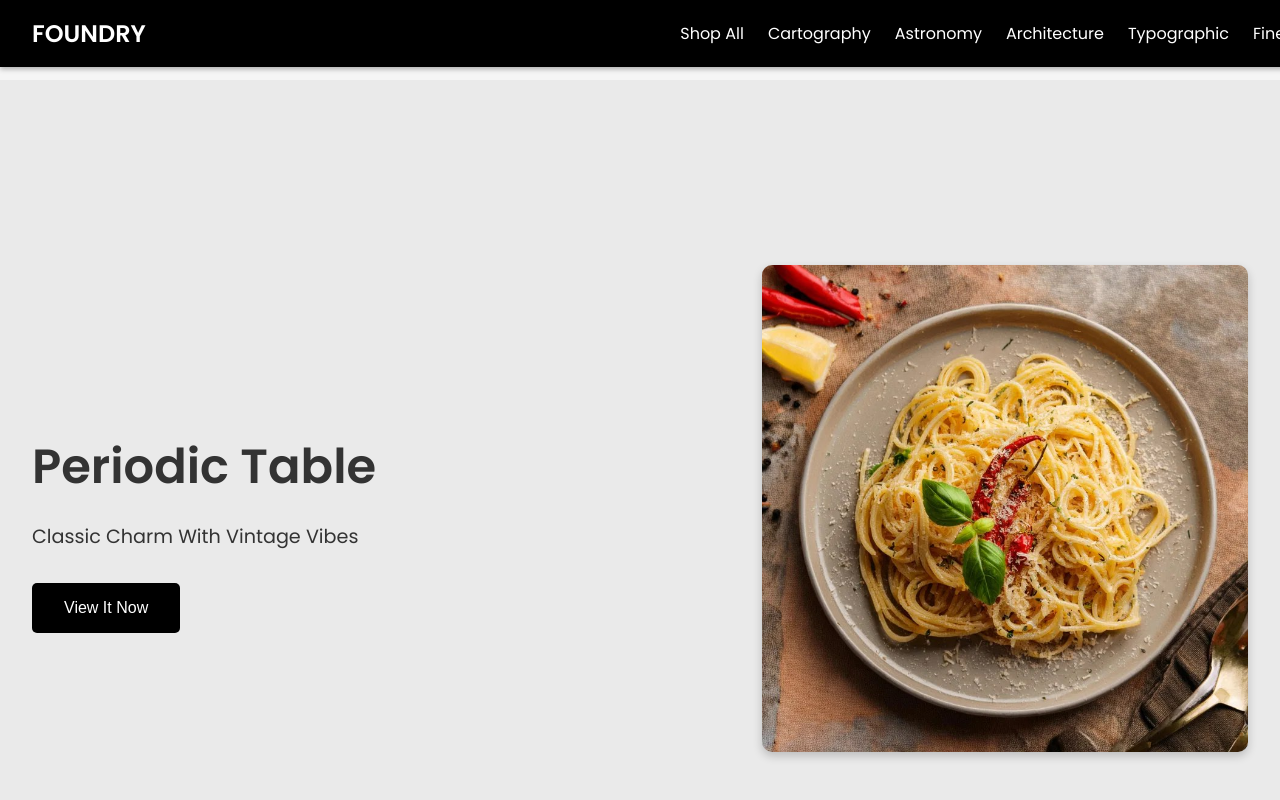
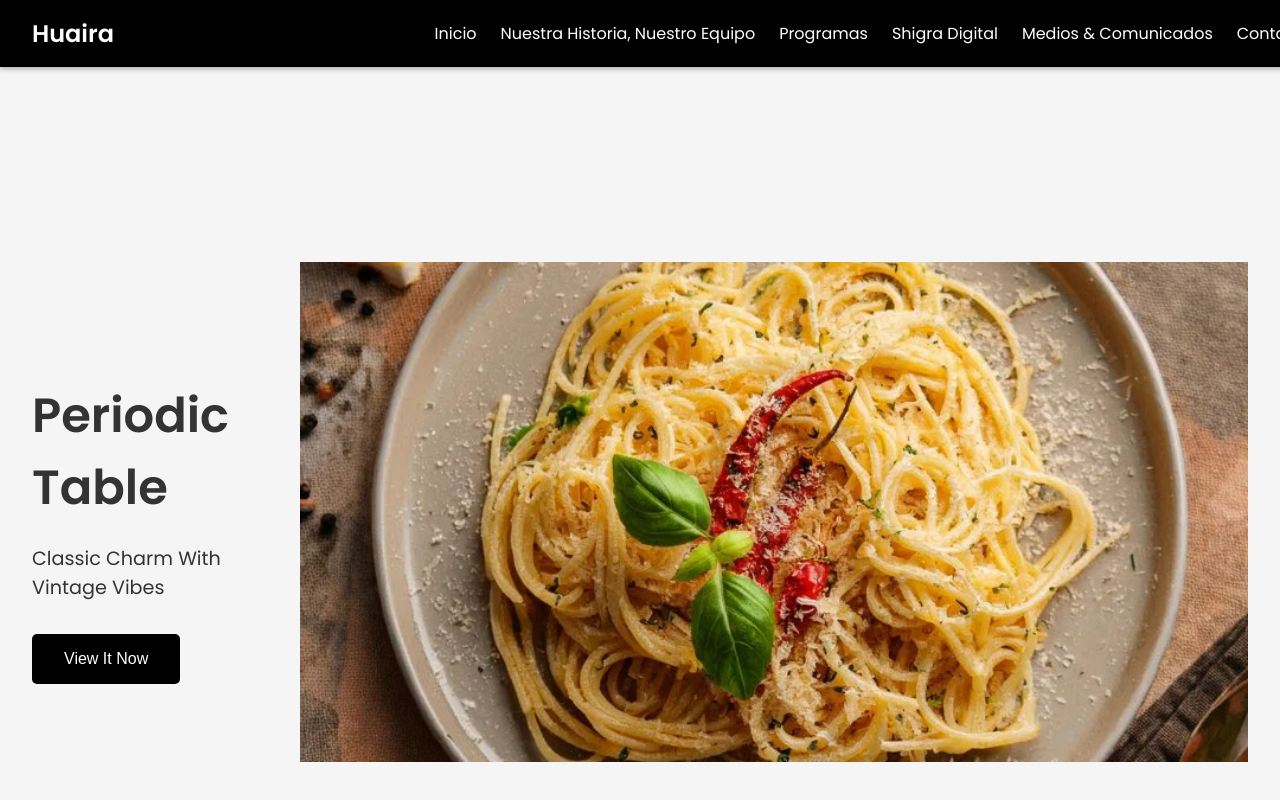
Before and after one commit to emilio211204/Fundaci-n, a plain HTML site: page index.html in a window 1280 px wide. Shown: the top 800 px of the page. Drawn offline with Linux system fonts and the light colour scheme.

Commit message:
carrusel

```diff
--- a/css/styles.css
+++ b/css/styles.css
@@ -40,6 +40,7 @@ header nav a:hover {
     color: #00bcd4;
 }
 
+/* Hero section: Ajustes en el contenedor y el fondo */
 .hero {
     display: flex;
     justify-content: space-between;
@@ -47,12 +48,19 @@ header nav a:hover {
     height: 100vh;
     padding: 2rem;
     margin-top: 5rem;
-    background-color: #eaeaea;
     position: relative;
+    overflow: hidden;
+    /* Evitar desbordamientos */
+    opacity: 1;
+    /* Añadido para desvanecer la sección */
+    transition: opacity 1s ease-out;
+    /* Transición suave para el cambio de imagen */
 }
 
 .hero .content {
     max-width: 50%;
+    z-index: 1;
+    /* Asegura que el texto esté sobre las imágenes */
 }
 
 .hero h1 {
@@ -79,45 +87,46 @@ header nav a:hover {
     background-color: #333;
 }
 
+/* Media section: Fondo de imagen con blur */
 .hero .media {
-    max-width: 40%;
-}
-
-.hero .media img {
-    width: 100%;
-    border-radius: 10px;
-    box-shadow: 0 4px 10px rgba(0, 0, 0, 0.2);
-}
-
-/* Fondo de imagen con blur */
-header::before {
-    content: "";
     position: absolute;
     top: 0;
     left: 0;
-    width: 100%;
-    height: 100%;
-    background-image: url('img/past.jpg');
-    /* Cambia la ruta aquí */
+    right: 0;
+    bottom: 0;
+    z-index: -1;
+    /* Asegura que el fondo esté detrás del contenido */
     background-size: cover;
     background-position: center;
     filter: blur(10px);
-    z-index: -1;
-    transition: opacity 0.5s;
+    height: 100%;
+    transition: opacity 1s ease-out;
+    /* Transición suave para el cambio de imagen */
 }
 
-/* Contenedor de las imágenes que se desplazan */
+/* Fondo de la segunda sección con blur */
+.hero+.hero .media {
+    background-image: url('img/pest.jpg');
+    /* Cambia la ruta aquí */
+}
+
+/* Ajuste de la visibilidad de las imágenes */
 .image-container {
     position: relative;
+    width: 100%;
+    height: 500px;
+    /* Ajusta la altura según el diseño */
     overflow: hidden;
-    height: 300px;
-    /* Ajusta la altura según tus necesidades */
 }
 
 .image {
     position: absolute;
     width: 100%;
-    transition: transform 1s, opacity 1s;
+    height: 100%;
+    object-fit: cover;
+    /* Asegura que la imagen cubra todo el espacio */
+    transition: opacity 1s ease-out;
+    /* Transición suave para la opacidad */
 }
 
 .top {
@@ -126,5 +135,4 @@ header::before {
 
 .bottom {
     opacity: 0;
-    transform: translateY(100%);
 }
--- a/index.html
+++ b/index.html
@@ -4,47 +4,52 @@
 <head>
     <meta charset="UTF-8">
     <meta name="viewport" content="width=device-width, initial-scale=1.0">
-    <title>Foundry Layout</title>
+    <title>Huaira Website</title>
     <link href="https://fonts.googleapis.com/css2?family=Poppins:wght@300;400;600&display=swap" rel="stylesheet">
     <link rel="stylesheet" href="css/styles.css">
 </head>
 
 <body>
     <header>
-        <div class="logo">FOUNDRY</div>
+        <div class="logo">Huaira</div>
         <nav>
-            <a href="#">Shop All</a>
-            <a href="#">Cartography</a>
-            <a href="#">Astronomy</a>
-            <a href="#">Architecture</a>
-            <a href="#">Typographic</a>
-            <a href="#">Fine Art</a>
+            <a href="#">Inicio</a>
+            <a href="#">Nuestra Historia, Nuestro Equipo</a>
+            <a href="#">Programas</a>
+            <a href="#">Shigra Digital</a>
+            <a href="#">Medios & Comunicados</a>
+            <a href="#">Contacto</a>
         </nav>
     </header>
+
     <section class="hero">
         <div class="content">
             <h1>Periodic Table</h1>
             <p>Classic Charm With Vintage Vibes</p>
             <button>View It Now</button>
         </div>
-        <div class="media">
-            <img src="img/past.jpg" alt="Periodic Table">
+        <div class="media"></div>
+        <div class="image-container">
+            <img class="image top" src="img/pest.jpg" alt="Image 1">
+            <img class="image top" src="img/post.jpg" alt="Image 2">
+            <img class="image top" src="img/past.jpg" alt="Image 3">
         </div>
     </section>
-</body>
+
     <section class="hero">
         <div class="content">
             <h1>Fine Art</h1>
             <p>Stunning Wall Decor For Any Space</p>
             <button>View It Now</button>
         </div>
-    <div class="media">
+        <div class="media"></div>
         <div class="image-container">
-            <img class="image top" src="img/pest.jpg" alt="Image 1">
-            <img class="image bottom" src="img/post.jpg" alt="Image 2">
-        </div>
+            <img class="image top" src="img/post.jpg" alt="Image 2">
         </div>
     </section>
+
+
     <script src="js/script.js"></script>
+</body>
 
 </html>
--- a/js/script.js
+++ b/js/script.js
@@ -1,34 +1,66 @@
+// Manejo del cambio de secciones con desvanecimiento de imágenes
+let currentSection = 0; // Variable para rastrear la sección actual
+const sections = document.querySelectorAll('.hero');
+const sectionImages = document.querySelectorAll('.hero .media'); // Imágenes en cada sección
+
+// Función para cambiar de sección con desvanecimiento
+function changeSection() {
+    sections.forEach((section, index) => {
+        // Cuando la sección es la actual, se muestra
+        if (index === currentSection) {
+            section.style.opacity = 1;
+            sectionImages[index].style.opacity = 1; // Muestra la imagen de la sección actual
+        } else {
+            section.style.opacity = 0;
+            sectionImages[index].style.opacity = 0; // Desvanece la imagen de la sección anterior
+        }
+    });
+}
+
+// Evento de desplazamiento para cambiar la sección
 window.addEventListener('scroll', () => {
-    const header = document.querySelector('header');
-    if (window.scrollY > 0) {
-        // Desaparece la imagen cuando se hace scroll
-        header.style.setProperty('--header-opacity', '0');
+    const offset = window.scrollY;
+    // Cambiar la sección cuando el desplazamiento alcanza el final de la sección anterior
+    if (offset > sections[1].offsetTop - window.innerHeight / 2) {
+        currentSection = 1;
     } else {
-        // Vuelve la imagen cuando estamos al principio
-        header.style.setProperty('--header-opacity', '1');
+        currentSection = 0;
     }
+
+    changeSection();
 });
 
-document.addEventListener("DOMContentLoaded", () => {
-    const imageContainer = document.querySelector('.image-container');
-    const topImage = imageContainer.querySelector('.image.top');
-    const bottomImage = imageContainer.querySelector('.image.bottom');
+// Inicialización: Desvanecer las secciones al cargar la página
+document.addEventListener('DOMContentLoaded', changeSection);
 
-    const observer = new IntersectionObserver((entries) => {
-        entries.forEach(entry => {
-            if (entry.isIntersecting) {
-                topImage.style.transform = 'translateY(-100%)';
-                topImage.style.opacity = '0';
-                bottomImage.style.transform = 'translateY(0)';
-                bottomImage.style.opacity = '1';
-            } else {
-                topImage.style.transform = 'translateY(0)';
-                topImage.style.opacity = '1';
-                bottomImage.style.transform = 'translateY(100%)';
-                bottomImage.style.opacity = '0';
-            }
-        });
-    }, { threshold: 0.5 });
+// Selecciona el contenedor de imágenes
+var imageContainer = document.querySelector('.image-container');
 
-    observer.observe(imageContainer);
-});
+// Selecciona las imágenes dentro del contenedor
+var imageContainerImages = imageContainer.querySelectorAll('.image');
+
+// Establece el índice de la imagen actual
+var currentIndex = 0;
+
+// Establece el tiempo de transición entre imágenes
+var transitionTime = 3000; // 3 segundos
+
+// Función para cambiar la imagen actual
+function changeImage() {
+    // Oculta la imagen actual
+    imageContainerImages[currentIndex].style.display = 'none';
+
+    // Incrementa el índice para pasar a la siguiente imagen
+    currentIndex++;
+
+    // Si se ha llegado al final de las imágenes, vuelve al principio
+    if (currentIndex >= imageContainerImages.length) {
+        currentIndex = 0;
+    }
+
+    // Muestra la nueva imagen
+    imageContainerImages[currentIndex].style.display = 'block';
+}
+
+// Establece un intervalo para cambiar la imagen cada 3 segundos
+setInterval(changeImage, transitionTime);
```
Lines whose indentation alone changed are shown as unchanged.
